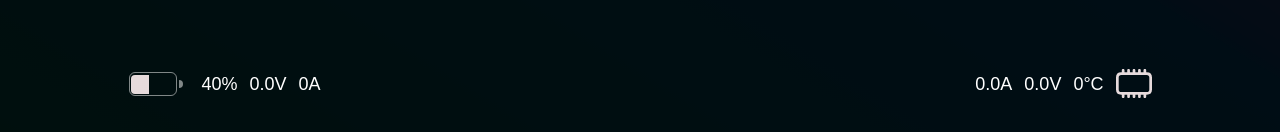
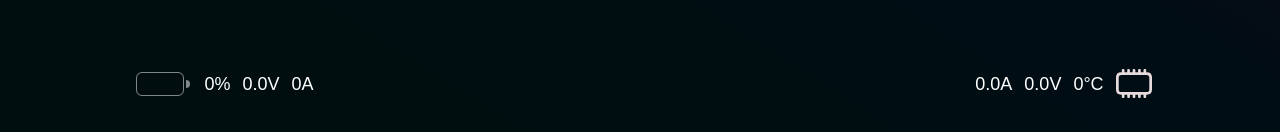
Before and after one commit to ulassekerci/redLINK, a React (Vite) app in the folder web/: page / in a window 1280 px wide. Shown: the part 665-797 px from the top of the page. Built offline with nearby package versions, Linux system fonts and the light colour scheme; a web font is replaced by a local one.

Commit message:
battery percentage logic

```diff
--- a/web/src/components/Battery.tsx
+++ b/web/src/components/Battery.tsx
@@ -1,5 +1,7 @@
+import { getAspilsanPercentage } from '../utils/aspilsan'
+
 export const Battery = ({ voltage, current }: { voltage: number; current: number }) => {
-  const percentage = 40 // TODO: percentage calculating logic
+  const percentage = getAspilsanPercentage(voltage / 12)
   const batteryColor = percentage > 20 ? 'rgba(255,241,242,0.9)' : percentage > 10 ? '#fcc800' : '#e7000b'
 
   return (
@@ -14,7 +16,7 @@ export const Battery = ({ voltage, current }: { voltage: number; current: number
       </div>
       <div className='w-1 h-2 bg-white/50 rounded-r-full' />
       <div className='text-lg font-medium flex gap-3 ml-3 [font-variant-numeric:tabular-nums]'>
-        <span className='w-10 text-right'>{percentage}%</span>
+        <span className='text-right'>{percentage}%</span>
         <span>{voltage.toFixed(1)}V</span>
         <span className='w-9'>{current}A</span>
       </div>
--- /dev/null
+++ b/web/src/utils/aspilsan.ts
@@ -0,0 +1,49 @@
+export const getAspilsanPercentage = (cellVoltage: number) => {
+  // voltage-discharge chart from https://www.aspilsan.com/wp-content/uploads/2025/05/A28_Public_Datasheet_.pdf
+  const chart = [
+    [4.25, 0],
+    [4.18, 10],
+    [4, 47],
+    [3.98, 200],
+    [3.94, 339],
+    [3.88, 501],
+    [3.82, 679],
+    [3.72, 1001],
+    [3.65, 1191],
+    [3.55, 1502],
+    [3.52, 1640],
+    [3.49, 1798],
+    [3.45, 2003],
+    [3.41, 2148],
+    [3.36, 2311],
+    [3.32, 2418],
+    [3.28, 2507],
+    [3.23, 2576],
+    [3.18, 2617],
+    [3.08, 2663],
+    [3, 2688],
+    [2.88, 2715],
+    [2.8, 2721],
+    [2.75, 2727],
+    [2.5, 2761],
+  ]
+
+  if (cellVoltage > 4.2) return 100
+  if (cellVoltage < 2.8) return 0
+
+  for (let i = 0; i < chart.length - 1; i++) {
+    const voltage1 = chart[i][0]
+    const percentage1 = 100 - 100 * (chart[i][1] / 2721)
+    const voltage2 = chart[i + 1][0]
+    const percentage2 = 100 - 100 * (chart[i + 1][1] / 2721)
+
+    if ((cellVoltage <= voltage1 && cellVoltage >= voltage2) || (cellVoltage >= voltage1 && cellVoltage <= voltage2)) {
+      // Linear interpolation
+      const slope = (percentage2 - percentage1) / (voltage2 - voltage1)
+      const percentage = percentage1 + slope * (cellVoltage - voltage1)
+      return Math.round(percentage)
+    }
+  }
+
+  return 0
+}
```
